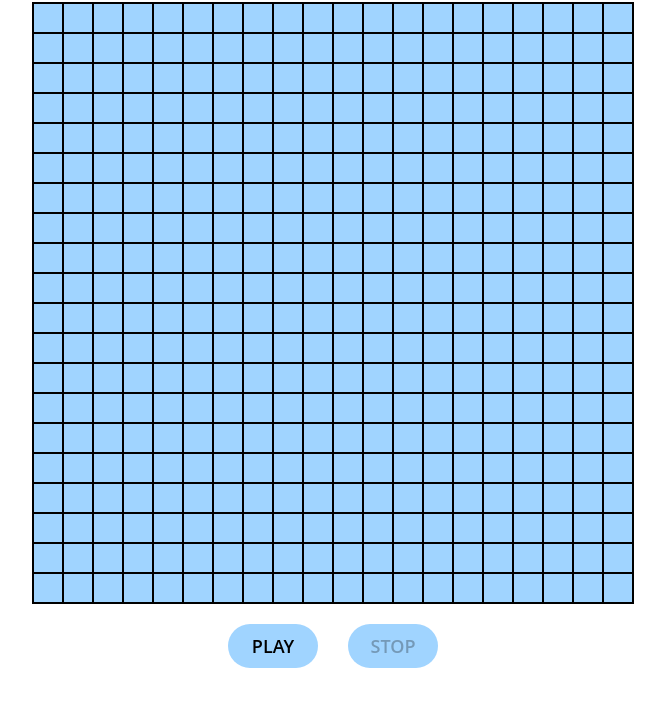
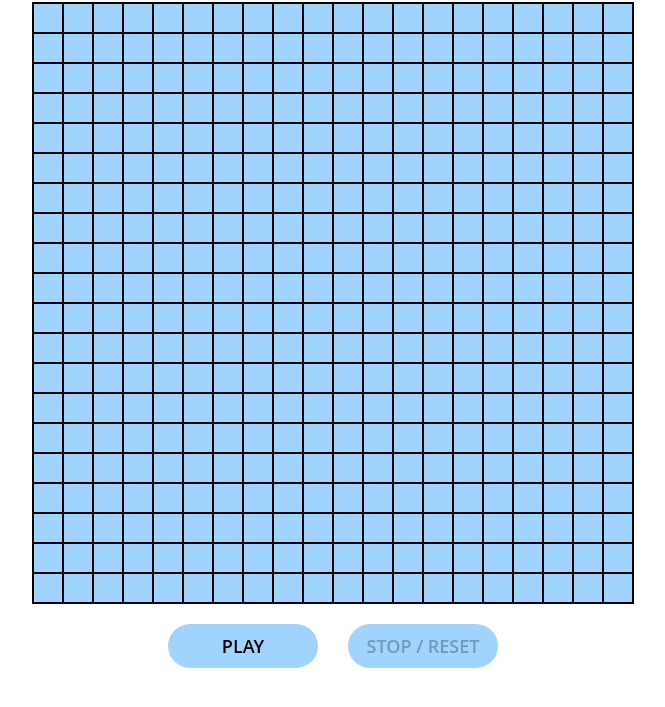
Before and after one commit to ipetrov22/conways-game-of-life, a plain HTML site: page index.html in a window 1280 px wide. Shown: the part 71-778 px from the top of the page, without its empty margins (307-972 px from the left). Drawn offline with Linux system fonts and the light colour scheme.

Commit message:
change stop btn text

```diff
--- a/app.js
+++ b/app.js
@@ -62,7 +62,7 @@ import { resetState, getTransformedCell } from './helpers/gridHelpers.js';
             }
             state = JSON.parse(JSON.stringify(transformedState));
             transformedState = resetState(transformedState);
-        }, 750);
+        }, 500);
     };
 
     const pause = () => {
--- a/index.html
+++ b/index.html
@@ -24,7 +24,7 @@
                 </button>
 
                 <button type="button" class="stop-button button" disabled>
-                    STOP
+                    STOP / RESET
                 </button>
             </div>
         </div>
--- a/styles.css
+++ b/styles.css
@@ -58,7 +58,7 @@ button {
 }
 
 .button {
-    width: 90px;
+    width: 150px;
     padding: 10px;
     border-radius: 40px;
     background: #a0d4ff;
```
Also changed, not shown: helpers/gridHelpers.js (+1 -34 lines).
